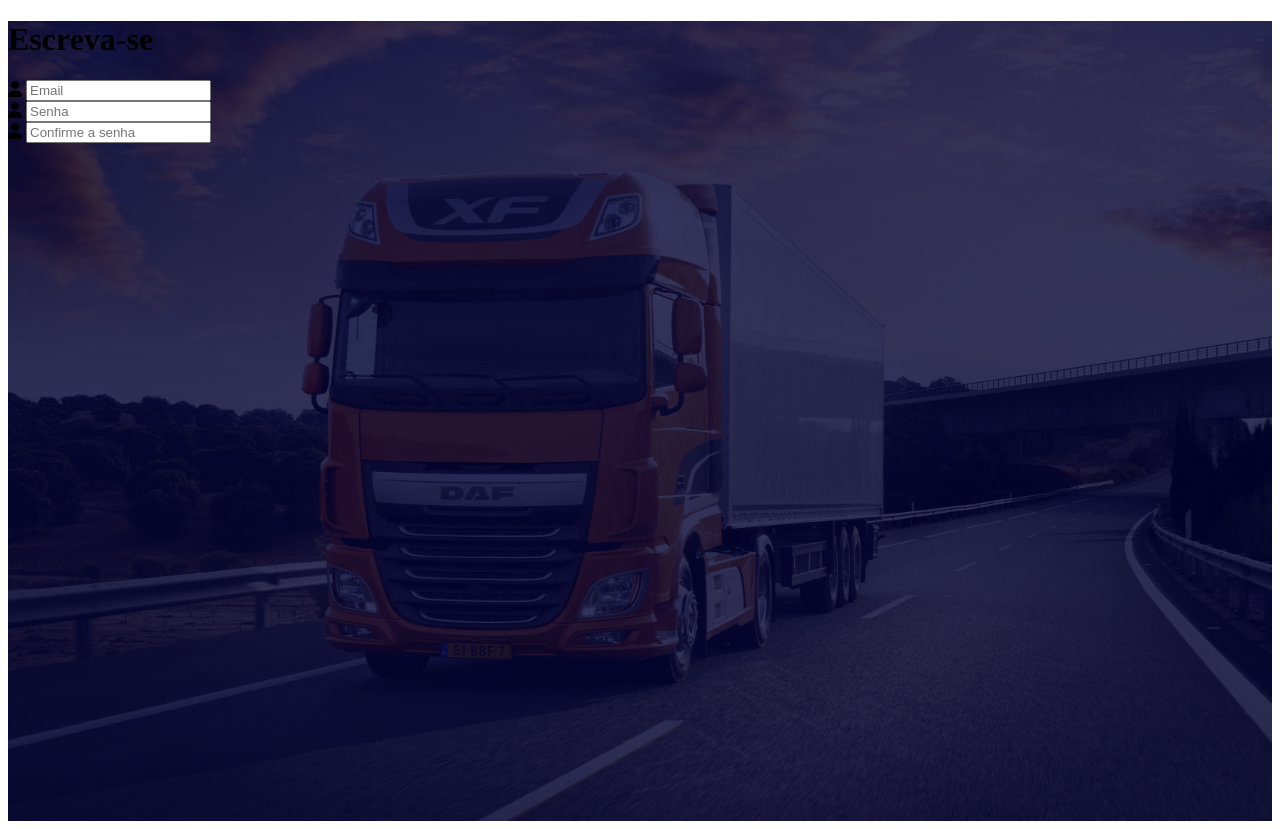
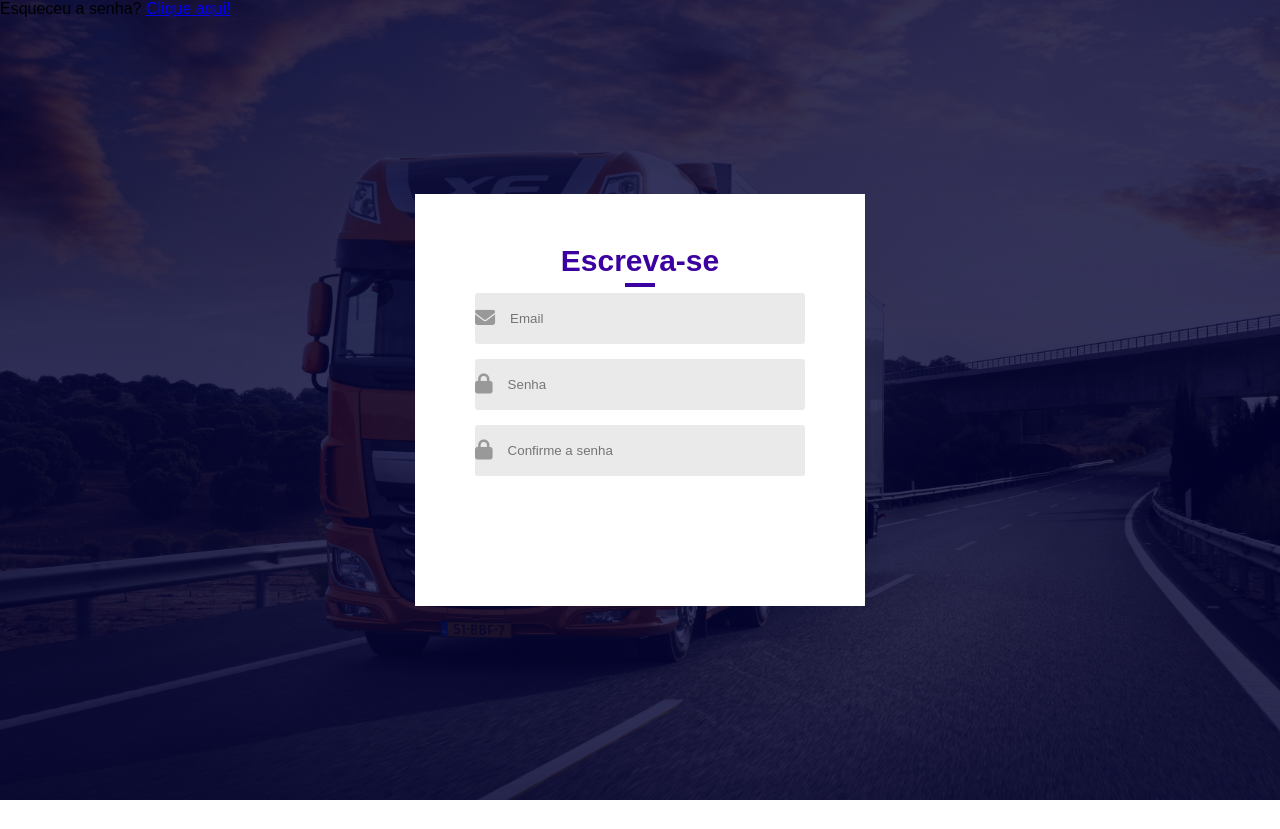
Before and after one commit to Diego0726/Dev_Transportadora, a PHP site: page /Inicio.HTML in a window 1280 px wide. After the commit the page ends 800 px from the top, so only its background shows below. Run offline with PHP 8.4, Linux system fonts and the light colour scheme; some libraries are stand-ins or nearby versions.

Commit message:
Atualização
04/06/2023
01:35

```diff
--- a/Transportadora_testes/Inicio.CSS
+++ b/Transportadora_testes/Inicio.CSS
@@ -1,8 +1,8 @@
-{
+*{
 margin: 0;
 padding: 0;
-font-family; 'Poppins', sans-serif;
-box-sizing: boder-box;
+font-family: 'Poppins',sans-serif;
+box-sizing: border-box;
 }
 
 .container{
@@ -13,3 +13,50 @@
         background-size: cover;
         position: relative
 }
+.form-box{
+        width: 90%;
+        max-width: 450px;
+        position: absolute;
+        top: 50%;
+        left: 50%;
+        transform: translate(-50%,-50%);
+        background: #fff;
+        padding: 50px 60px 70px;
+        text-align: center;
+}
+.form-box h1 {
+        font-size: 30px;
+        margin-bottom: 60px;
+        color: #3c00a0;
+        position:  relative;
+}
+.form-box h1 ::after{
+        content: ' ';
+        width: 30px;
+        height: 4px;
+        border-radius: 3px;
+        background: #3c00a0;
+        position: absolute;
+        bottom: 189px;
+        left: 50%;
+        transform: translateX(-50%);
+}
+
+.input-field{
+        background:#eaeaea;
+        margin: 15px  0 ;
+        border-radius: 3px;
+        display: flex;
+        align-items: center;
+}
+input{
+        width: 100%;
+        background: transparent;
+        border: 0;
+        outline: 0;
+        padding: 18px 15px ;
+}
+.input-field i{
+        margin-left: 15;
+        color: #999
+}
--- a/Transportadora_testes/Inicio.HTML
+++ b/Transportadora_testes/Inicio.HTML
@@ -1,8 +1,6 @@
 <!DOCTYPE html>
-<html lang="en">
+<html >
 <head>
-    <meta charset="UTF-8">
-    <meta http-equiv="X-UA-Compatible" content="IE=edge">
     <meta name="viewport" content="width=device-width, initial-scale=1.0">
     <title>Dev_Transportadora</title>
     <link rel="stylesheet" href="Inicio.CSS">
@@ -11,24 +9,32 @@
 </head>
 <body>
  <div class="container">
-    <h1>Escreva-se </h1>
+    <div class="form-box">
+        <h1>Escreva-se
+
     <form>
-        <div class="input-group"></div>
-            <div class="input-field"></div>
-            <i class="fa-solid fa-user"></i>
-                <input type="text" placeholder="Email">
+       <h6>
+        <div class="input-group">
+        <div class="input-field">
+        <i class="fa-solid fa-envelope"></i>
+        <input type="text" placeholder="Email">
+            </div>
 
-        <div class="input-group"></div>
-            <div class="input-field"></div>
-                <i class="fa-solid fa-user"></i>
-                    <input type="text" placeholder="Senha">
+        <div class="input-group">
+        <div class="input-field">
+        <i class="fa-solid fa-lock"></i>
+        <input type="text" placeholder="Senha">
+                </div>
 
-        <div class="input-group"></div>
-            <div class="input-field"></div>
-                <i class="fa-solid fa-user"></i>
-                    <input type="text" placeholder="Confirme a senha ">
-
-    </form>
+        <div class="input-group">
+        <div class="input-field">
+        <i class="fa-solid fa-lock"></i>
+        <input type="text" placeholder="Confirme a senha "></h6>
+             </div>
+             <p>Esqueceu a senha? <a href="#">Clique aqui! </a></p>
+         </div>
+      </form>
+    </div>
  </div>
 
 </body>
```
